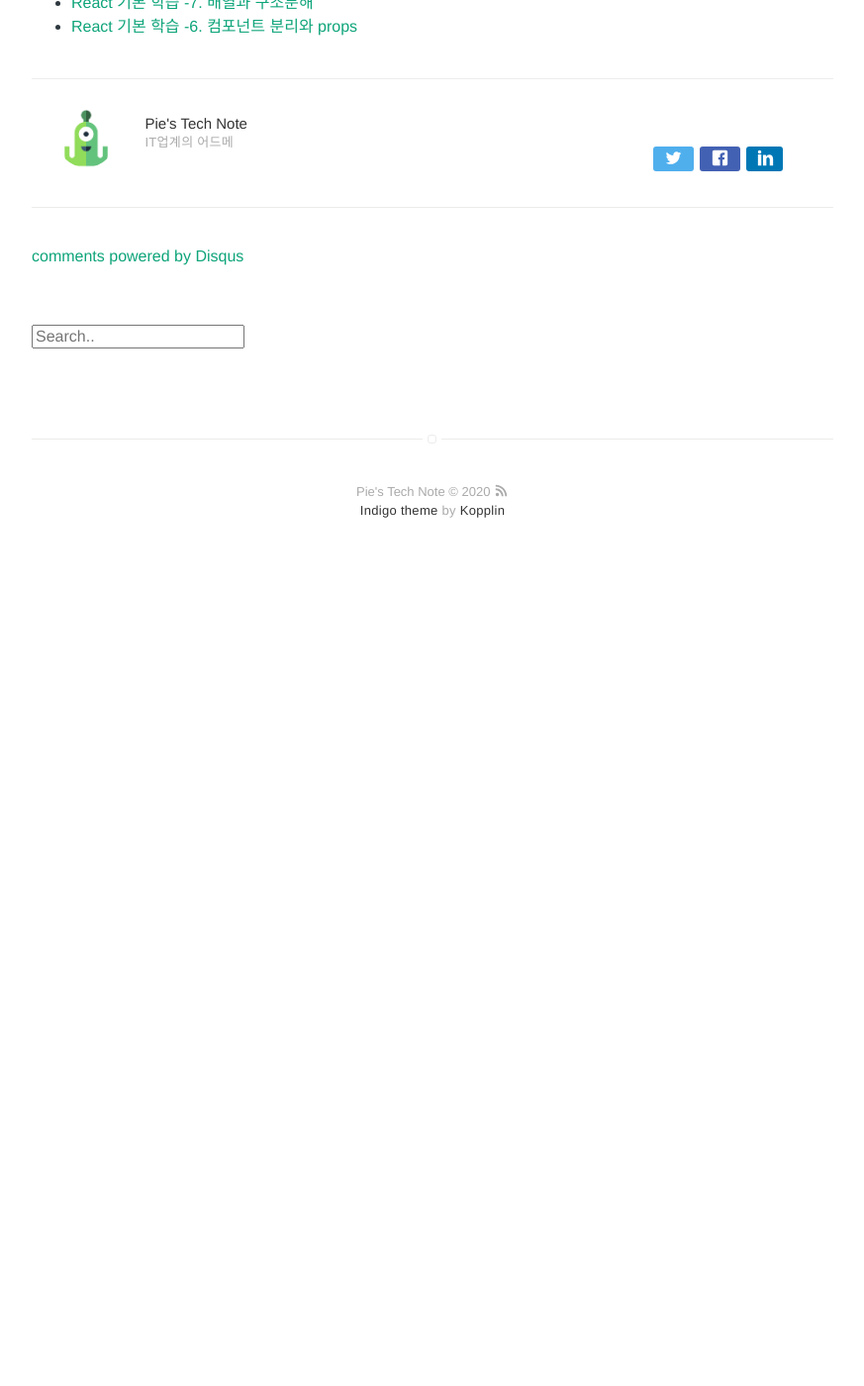
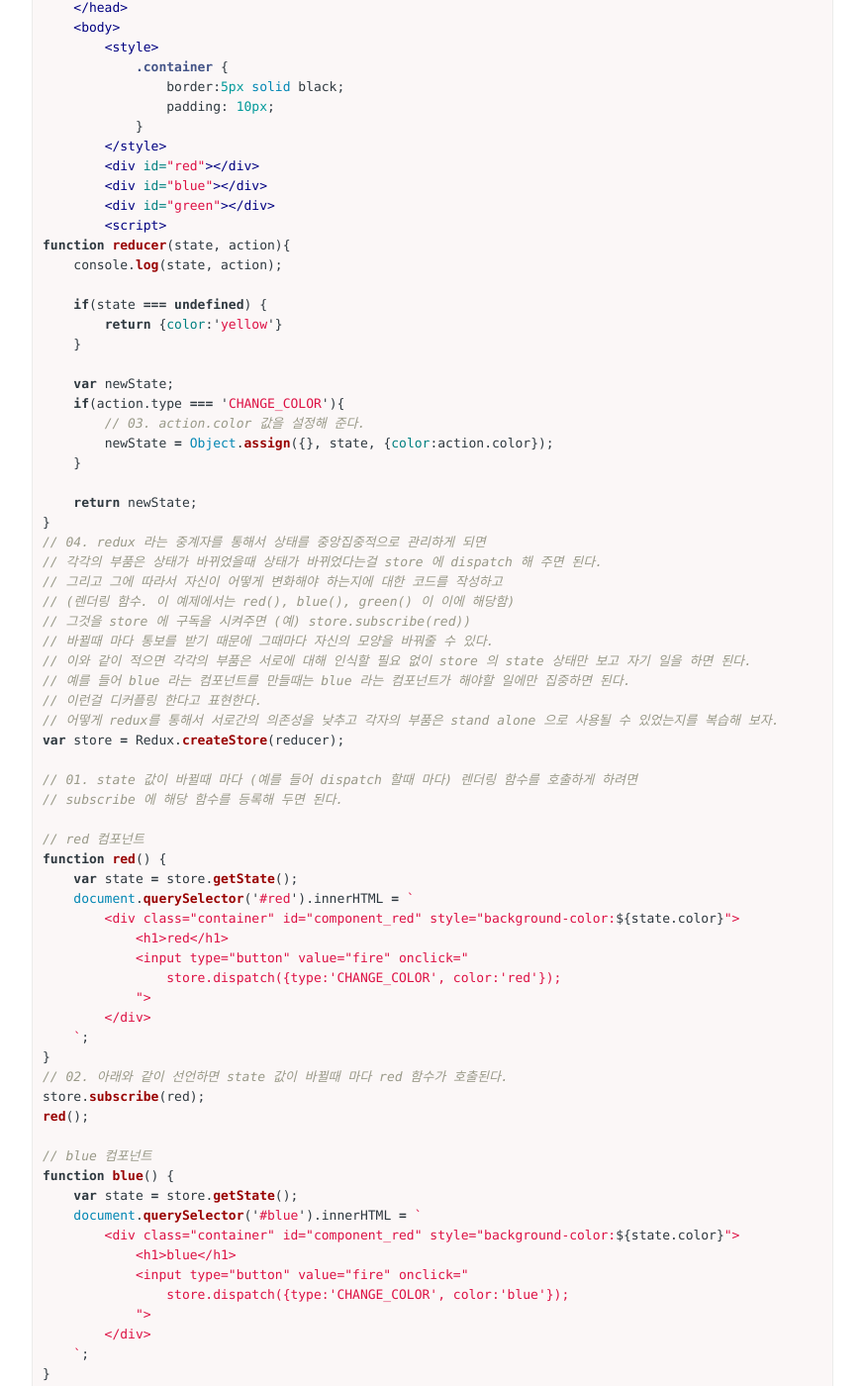
Before and after one commit to Pie001/pie001.github.io, a Jekyll site: the page built from _posts/2020-11-24-0079.md, in a window 1280 px wide and 1400 px high, scrolled down 6937 px. Shown: the whole window at 99% size, without its empty margins (203-1076 px from the left). Built offline with Jekyll 4.4.1, drawn with Linux system fonts in a browser that asks for light colours; comment, search, counter and statistics services are not loaded; before the commit the page ends 7591 px from its top, so only the background shows below that; some of the changed text lies outside the part shown.

Commit message:
Update 2020-11-24-0079.md

````diff
--- a/_posts/2020-11-24-0079.md
+++ b/_posts/2020-11-24-0079.md
@@ -274,3 +274,104 @@ red();
 ```
 
 ## 7. 강의 3 - state의 변화를 UI에 반영하기
+
+아래 소스 내의 주석은 01~10 의 순서로 진행하면서 메모한 내용임.
+#### with-redux.html
+```html
+<!DOCTYPE html>
+<html>
+    <head>
+        <script src="https://cdnjs.cloudflare.com/ajax/libs/redux/4.0.5/redux.js"></script>
+    </head>
+    <body>
+        <style>
+            .container {
+                border:5px solid black;
+                padding: 10px;
+            }
+        </style>
+        <div id="red"></div>
+        <div id="blue"></div>
+        <div id="green"></div>
+        <script>
+function reducer(state, action){
+    console.log(state, action);
+
+    if(state === undefined) {
+        return {color:'yellow'}
+    }
+
+    var newState;
+    if(action.type === 'CHANGE_COLOR'){
+        // 03. action.color 값을 설정해 준다.
+        newState = Object.assign({}, state, {color:action.color});
+    }
+
+    return newState;
+}
+// 04. redux 라는 중계자를 통해서 상태를 중앙집중적으로 관리하게 되면
+// 각각의 부품은 상태가 바뀌었을때 상태가 바뀌었다는걸 store 에 dispatch 해 주면 된다.
+// 그리고 그에 따라서 자신이 어떻게 변화해야 하는지에 대한 코드를 작성하고
+// (렌더링 함수. 이 예제에서는 red(), blue(), green() 이 이에 해당함)
+// 그것을 store 에 구독을 시켜주면 (예) store.subscribe(red))
+// 바뀔때 마다 통보를 받기 때문에 그때마다 자신의 모양을 바꿔줄 수 있다.
+// 이와 같이 적으면 각각의 부품은 서로에 대해 인식할 필요 없이 store 의 state 상태만 보고 자기 일을 하면 된다.
+// 예를 들어 blue 라는 컴포넌트를 만들때는 blue 라는 컴포넌트가 해야할 일에만 집중하면 된다.
+// 이런걸 디커플링 한다고 표현한다.
+// 어떻게 redux를 통해서 서로간의 의존성을 낮추고 각자의 부품은 stand alone 으로 사용될 수 있었는지를 복습해 보자.
+var store = Redux.createStore(reducer);
+
+// 01. state 값이 바뀔때 마다 (예를 들어 dispatch 할때 마다) 렌더링 함수를 호출하게 하려면
+// subscribe 에 해당 함수를 등록해 두면 된다.
+
+// red 컴포넌트
+function red() {
+    var state = store.getState();
+    document.querySelector('#red').innerHTML = `
+        <div class="container" id="component_red" style="background-color:${state.color}">
+            <h1>red</h1>
+            <input type="button" value="fire" onclick="
+                store.dispatch({type:'CHANGE_COLOR', color:'red'});
+            ">
+        </div>
+    `;
+}
+// 02. 아래와 같이 선언하면 state 값이 바뀔때 마다 red 함수가 호출된다.
+store.subscribe(red);
+red();
+
+// blue 컴포넌트
+function blue() {
+    var state = store.getState();
+    document.querySelector('#blue').innerHTML = `
+        <div class="container" id="component_red" style="background-color:${state.color}">
+            <h1>blue</h1>
+            <input type="button" value="fire" onclick="
+                store.dispatch({type:'CHANGE_COLOR', color:'blue'});
+            ">
+        </div>
+    `;
+}
+
+store.subscribe(blue);
+blue();
+
+// green 컴포넌트
+function green() {
+    var state = store.getState();
+    document.querySelector('#green').innerHTML = `
+        <div class="container" id="component_red" style="background-color:${state.color}">
+            <h1>green</h1>
+            <input type="button" value="fire" onclick="
+                store.dispatch({type:'CHANGE_COLOR', color:'green'});
+            ">
+        </div>
+    `;
+}
+
+store.subscribe(green);
+green();
+        </script>
+    </body>
+</html>
+```
````
